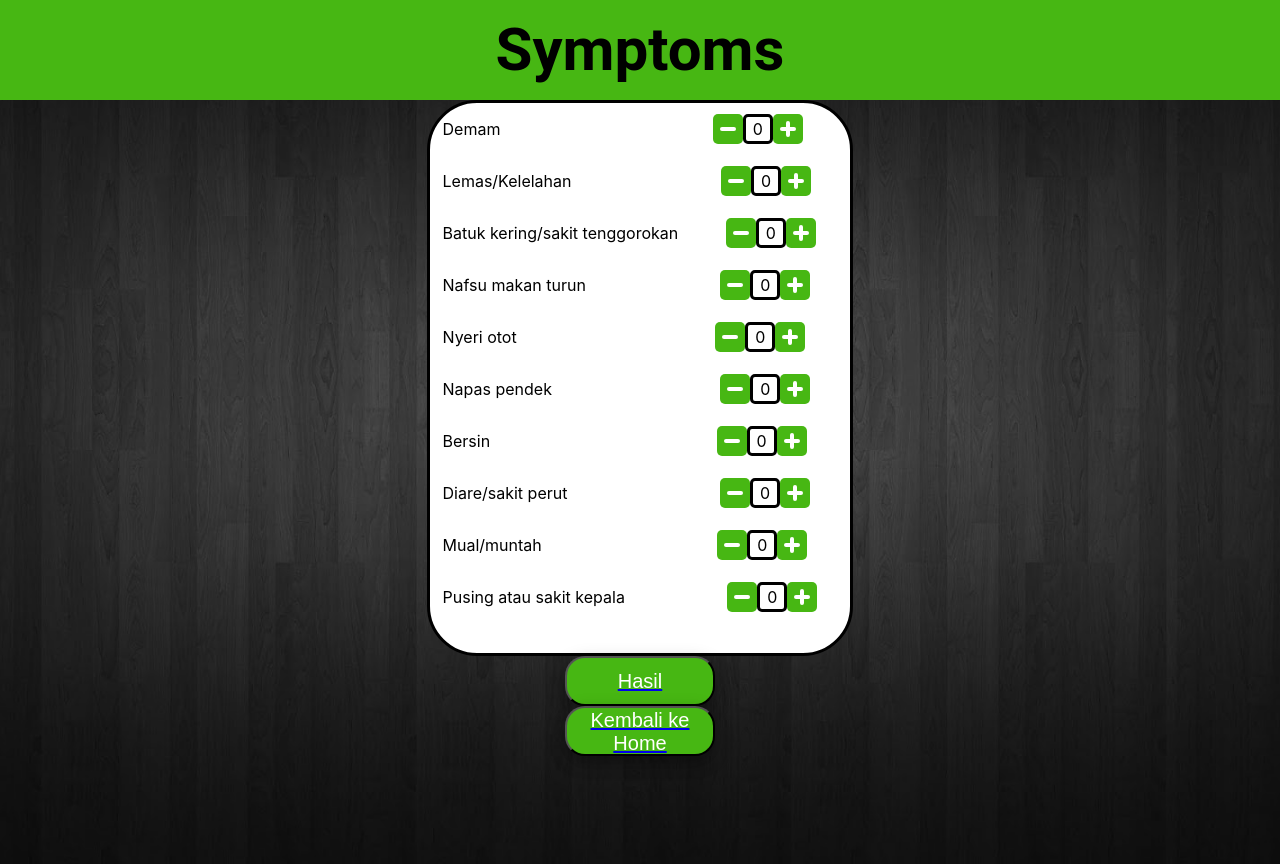
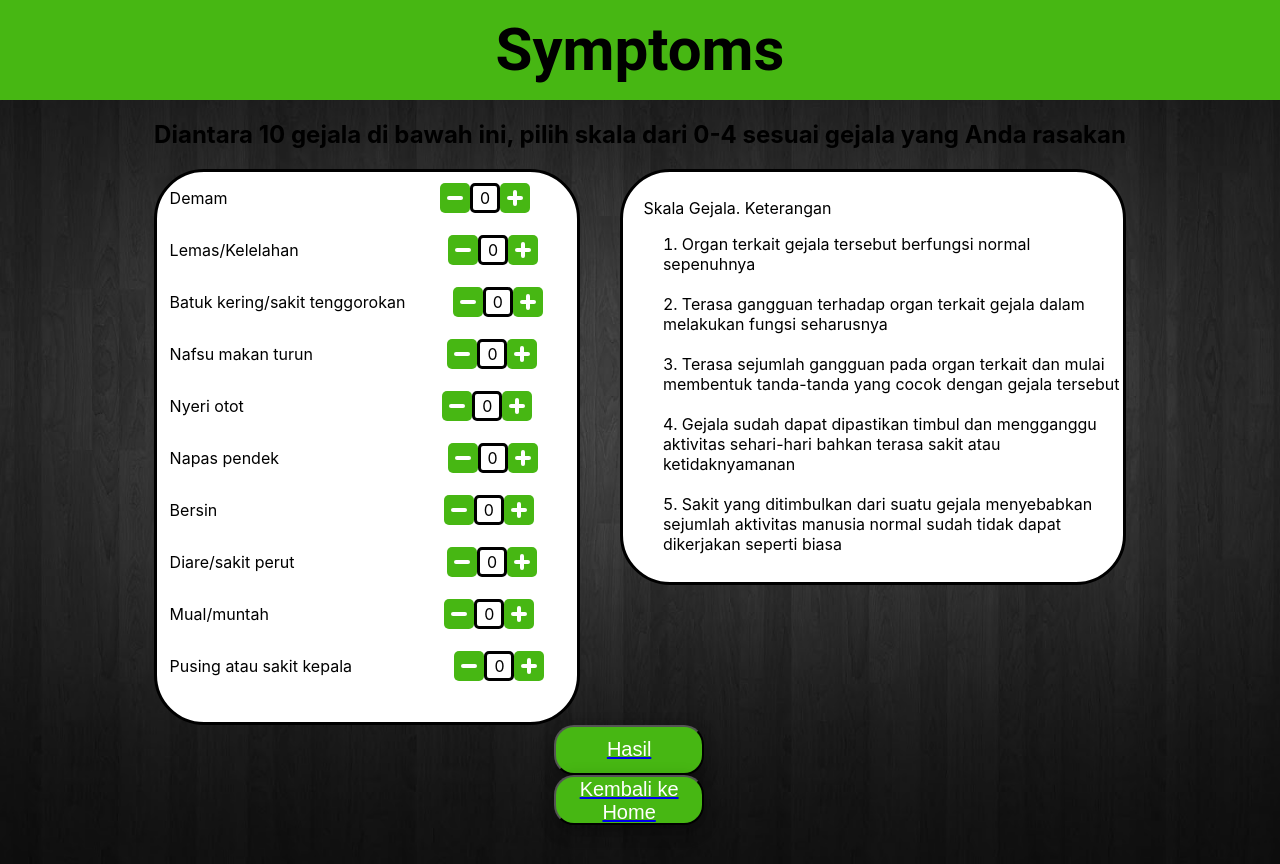
Before and after one commit to kinantanbagaspati/Milestone-SPARTA, a React (Create React App) app in the folder mockup-milestone/: page /symptoms in a window 1280 px wide. Shown: the top 864 px of the page. Built offline with nearby package versions, Linux system fonts and the light colour scheme.

Commit message:
Balikin kolom bantuannya

```diff
--- a/mockup-milestone/src/containers/Symptoms.css
+++ b/mockup-milestone/src/containers/Symptoms.css
@@ -147,6 +147,7 @@
    box-shadow: 0 8px 16px 0 rgba(0,0,0,0.2), 0 6px 20px 0 rgba(0,0,0,0.19);
    background-color: #47B713;
    border-radius: 20px;
+   margin-left: 400px;
 }
 
 .buttonHasil:hover{
--- a/mockup-milestone/src/containers/Symptoms.js
+++ b/mockup-milestone/src/containers/Symptoms.js
@@ -101,6 +101,28 @@ export default class Symptoms extends Component{
 					<div className="headerSym">
 						<h1>Symptoms</h1>
 					</div>
+					<div>
+						<h2>Diantara 10 gejala di bawah ini, pilih skala dari 0-4 sesuai gejala yang Anda rasakan</h2>
+						<div className="skala">
+							<p>&ensp; &ensp;Skala Gejala. Keterangan</p>
+							<ol start="1">
+								<li>Organ terkait gejala tersebut berfungsi normal sepenuhnya</li>
+								<br/>
+								<li>Terasa gangguan terhadap organ terkait gejala dalam
+								melakukan fungsi seharusnya</li>
+								<br/>
+								<li>Terasa sejumlah gangguan pada organ terkait dan mulai
+								membentuk tanda-tanda yang cocok dengan gejala tersebut</li>
+								<br/>
+								<li>Gejala sudah dapat dipastikan timbul dan mengganggu
+								aktivitas sehari-hari bahkan terasa sakit atau ketidaknyamanan</li>
+								<br/>
+								<li>Sakit yang ditimbulkan dari suatu gejala menyebabkan sejumlah
+								aktivitas manusia normal sudah tidak dapat dikerjakan seperti
+								biasa</li>
+							</ol>
+						</div>
+
 					<div className="pilihan">
 						<div className="options">
 							<p>&ensp; Demam &ensp;</p>
@@ -275,6 +297,7 @@ export default class Symptoms extends Component{
 					</Link>
 				</div>
             </div>
+		</div>
         );
     }
 }
```
